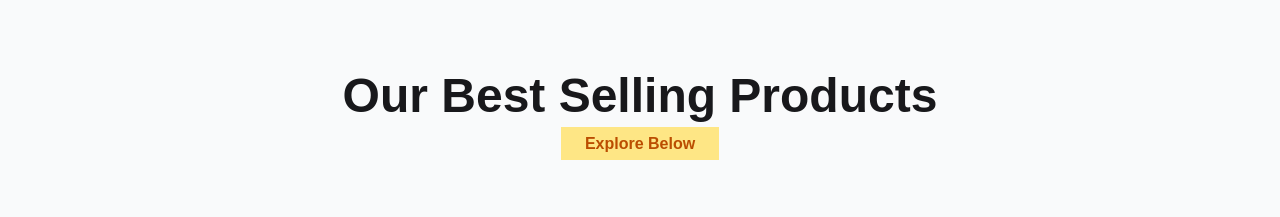
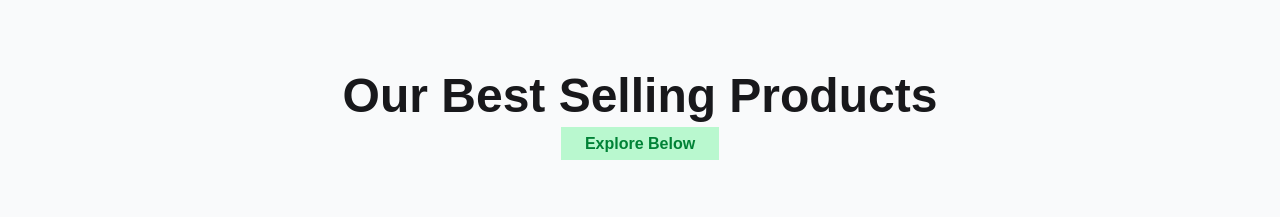
Before and after one commit to ranjeet25/vedavault, a React (Vite) app: page / in a window 1280 px wide. Shown: the part 880-1097 px from the top of the page. Built offline with nearby package versions, Linux system fonts and the light colour scheme; a web font is replaced by a local one.

Commit message:
minor ui updates

```diff
--- a/src/components/Landing/NewArrivals.jsx
+++ b/src/components/Landing/NewArrivals.jsx
@@ -11,7 +11,7 @@ function NewArrivals() {
       <div className="text-center mb-10">
         <h1 className="text-3xl md:text-5xl font-bold mb-3">
             Our Best Selling Products        </h1>
-        <span className=" bg-amber-200 text-amber-700 px-6 py-2 font-bold">
+        <span className=" bg-green-200 text-green-700 px-6 py-2 font-bold">
          Explore Below
         </span>
       </div>
--- a/src/data/products.js
+++ b/src/data/products.js
@@ -5,7 +5,7 @@ const products = [
         "basicInfo": {
             "name": " Black Seed Onion Natural Hair Oil for Hair Growth & Strong Roots Hair Oil 200 ml",
             "shortDescription": "Herbal oil for hair fall control & growth",
-            "description": "This hair oil contains essential herbs that help prevent stress-related hair fall, strengthen hair, stimulate growth, and reduce dandruff & flakiness.",
+            "description": "This hair oil contains essential herbs that help prevent stress-related hair fall, strengthen hair, stimulate growth, and  promote healthy, shiny hair.",
             "category": "Hair Care",
             "subCategory": "Hair Oil",
             "brand": "Veda",
@@ -66,7 +66,7 @@ const products = [
                 "Reduces hair fall",
                 "Strengthens roots",
                 "Promotes hair growth",
-                "Reduces dandruff and flakiness"
+                "Improves shine and smoothness"
             ],
             "ingredients": [
                 {
@@ -129,7 +129,7 @@ const products = [
   "basicInfo": {
     "name": "Aloe Vera, Amla, Reetha, Shikakai Natural Shampoo | Anti Dandruff & Deep Clean 300 ml",
     "shortDescription": "Herbal shampoo for dandruff control & deep cleansing",
-    "description": "This herbal shampoo is enriched with Aloe Vera, Amla, Reetha, and Shikakai to deeply cleanse the scalp, reduce dandruff, strengthen hair roots, and promote healthy, shiny hair.",
+    "description": "This herbal shampoo is enriched with Aloe Vera, Amla, Reetha, and Shikakai to deeply cleanse the scalp, reduce dandruff, strengthen hair roots.",
     "category": "Hair Care",
     "subCategory": "Shampoo",
     "brand": "Veda Vault",
@@ -191,8 +191,7 @@ const products = [
       "Reduces dandruff and flakiness",
       "Deep cleanses scalp without stripping natural oils",
       "Strengthens hair roots",
-      "Reduces hair damage",
-      "Improves shine and smoothness"
+      "Reduces hair damage"
     ],
 
     "ingredients": [
```
